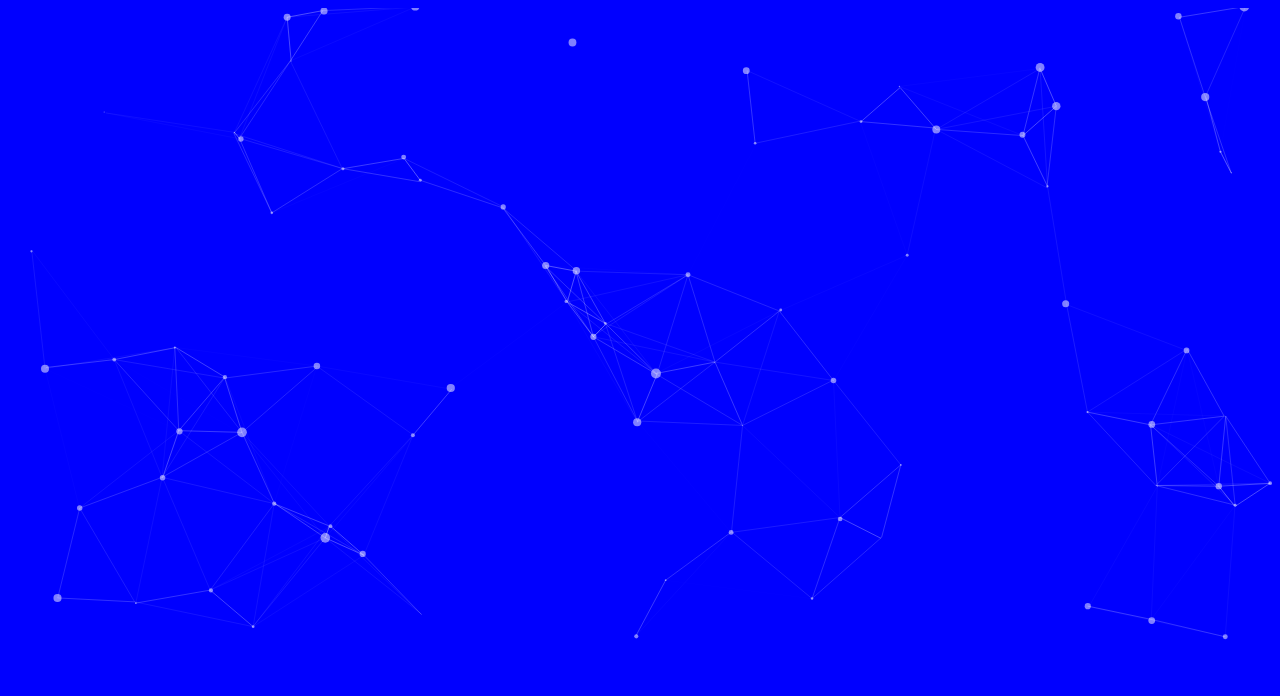
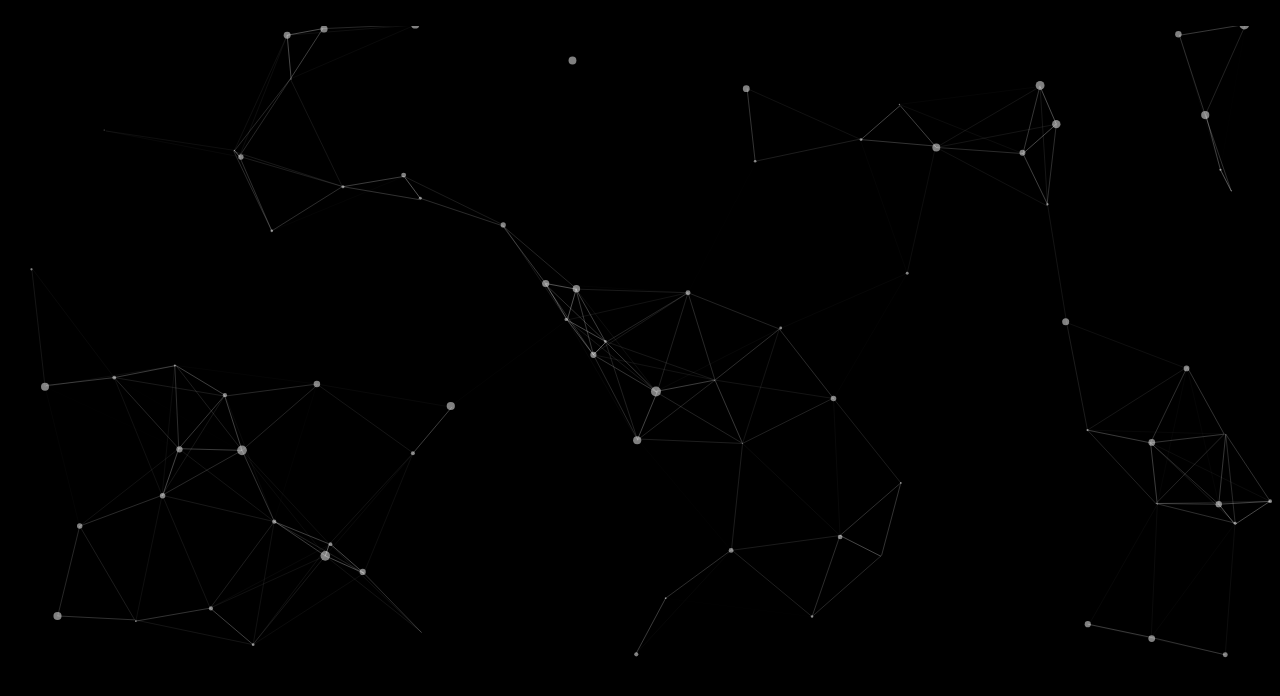
Before and after one commit to Helltakerx/test, a plain HTML site: page index.html in a window 1280 px wide. Drawn offline with Linux system fonts and the light colour scheme.

Commit message:
Update index.html

```diff
--- a/index.html
+++ b/index.html
@@ -7,12 +7,13 @@
     <title>Document</title>
 </head>
 
-<body style="background-color: blue;">
-    <div id="particles-js">
+<body  style="background-color: black;"  id="particles-js">>
+    <div
 
     </div>
     <script src="particles.js"></script>
     <script src="app.js"></script>
 </body>
 
+
 </html>
```
